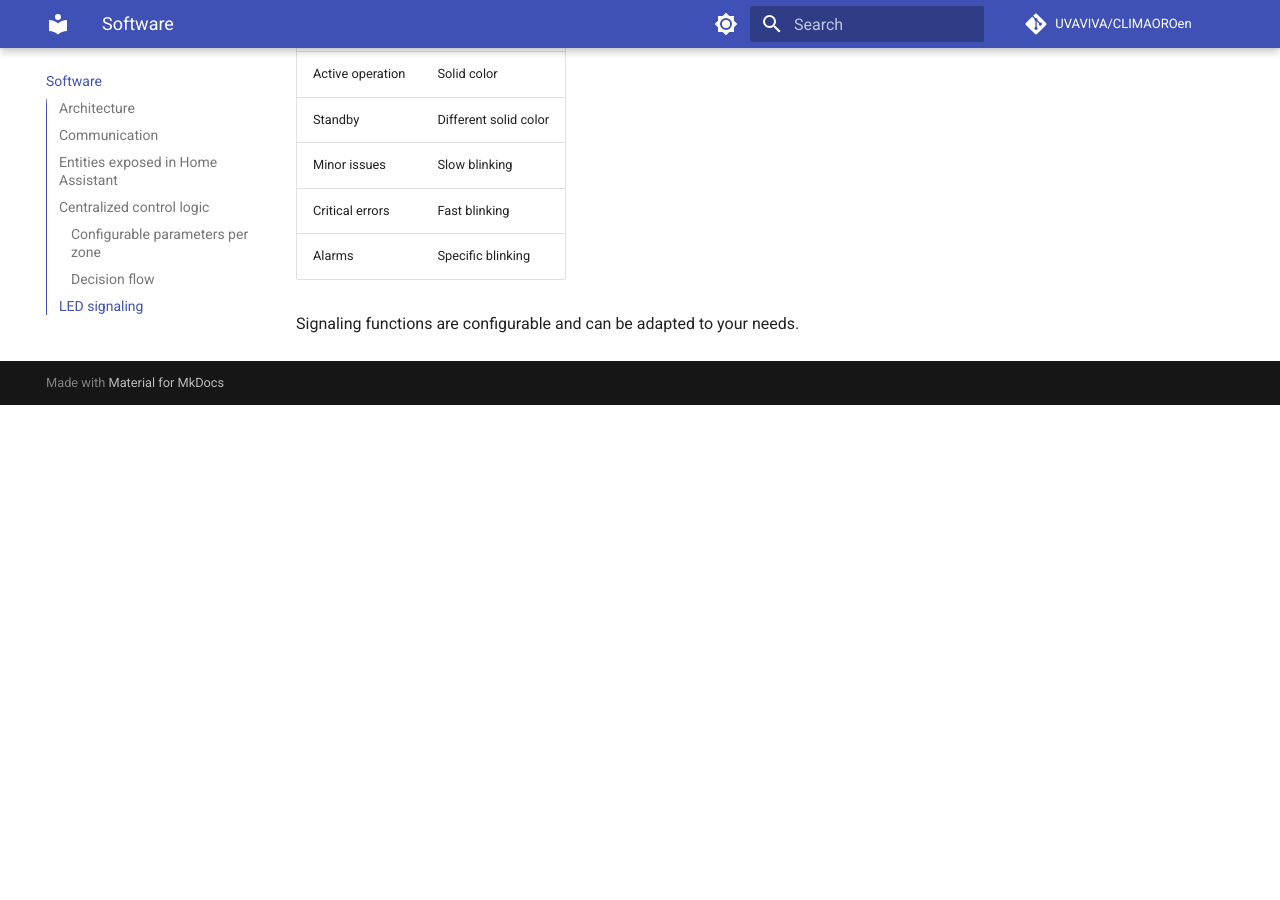
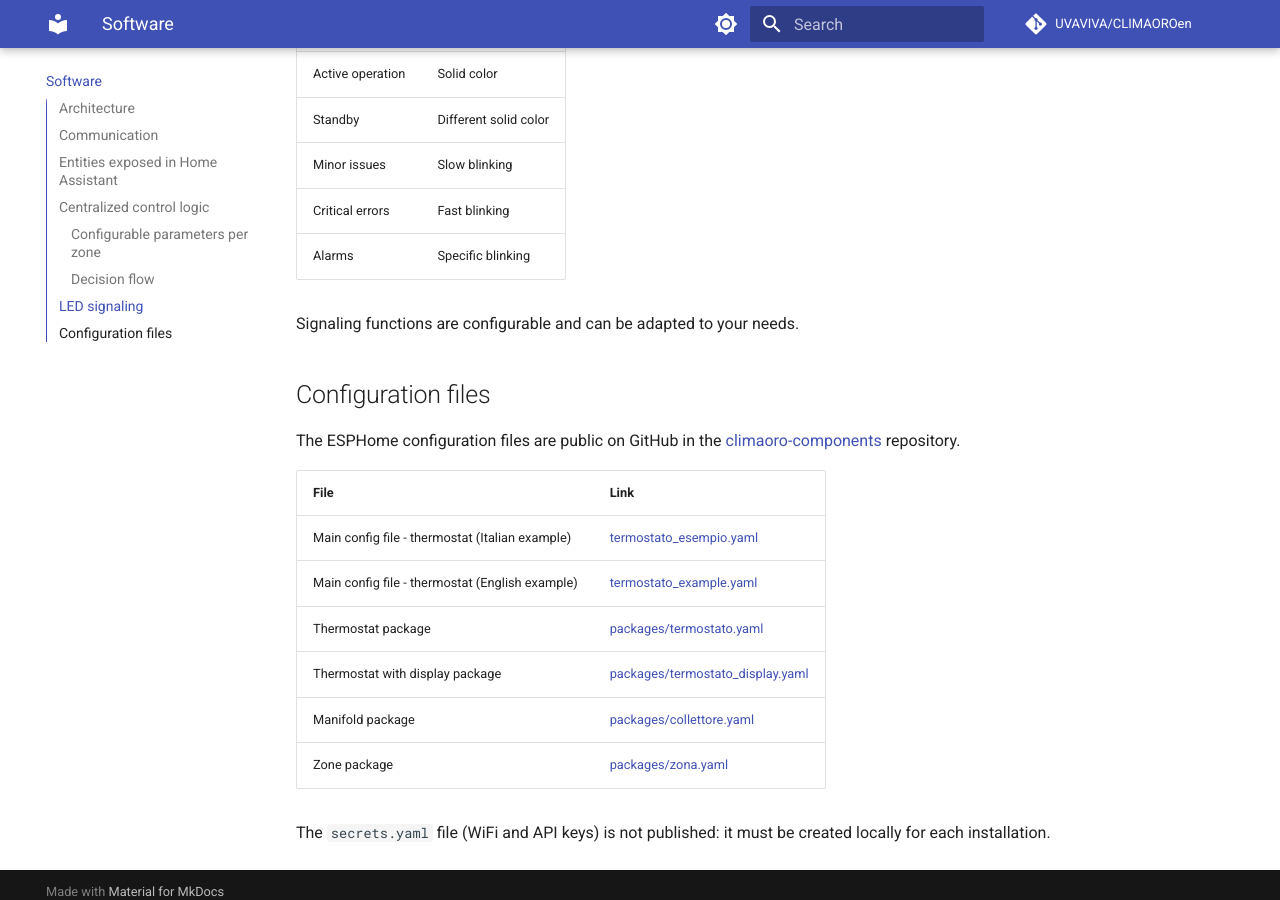
Before and after one commit to UVAVIVA/CLIMAOROen, an MkDocs documentation site: the page built from docs/software.md, in a window 1280 px wide and 900 px high, scrolled down 2507 px. Built offline with MkDocs 1.6.1 and Material for MkDocs 9.7.7, drawn with Linux system fonts in a browser that asks for light colours; comment, search, counter and statistics services are not loaded; before the commit the page ends 2912 px from its top, so only the background shows below that.

Commit message:
Config termostato esempio (inglese) con versione in chiaro, link README e sezione file config

```diff
--- a/docs/software.md
+++ b/docs/software.md
@@ -73,3 +73,18 @@ Signaling varies depending on configuration and can be customized. As an example
 | Alarms | Specific blinking |
 
 Signaling functions are configurable and can be adapted to your needs.
+
+## Configuration files
+
+The ESPHome configuration files are public on GitHub in the [climaoro-components](https://github.com/UVAVIVA/climaoro-components) repository.
+
+| File | Link |
+|------|------|
+| Main config file - thermostat (Italian example) | [termostato_esempio.yaml](https://github.com/UVAVIVA/climaoro-components/blob/main/termostato_esempio.yaml) |
+| Main config file - thermostat (English example) | [termostato_example.yaml](https://github.com/UVAVIVA/climaoro-components/blob/main/termostato_example.yaml) |
+| Thermostat package | [packages/termostato.yaml](https://github.com/UVAVIVA/climaoro-components/blob/main/packages/termostato.yaml) |
+| Thermostat with display package | [packages/termostato_display.yaml](https://github.com/UVAVIVA/climaoro-components/blob/main/packages/termostato_display.yaml) |
+| Manifold package | [packages/collettore.yaml](https://github.com/UVAVIVA/climaoro-components/blob/main/packages/collettore.yaml) |
+| Zone package | [packages/zona.yaml](https://github.com/UVAVIVA/climaoro-components/blob/main/packages/zona.yaml) |
+
+The `secrets.yaml` file (WiFi and API keys) is not published: it must be created locally for each installation.
```
Also changed, not shown: README.md (+4 -0 lines), termostato_example.yaml (added, +86 -0 lines).
